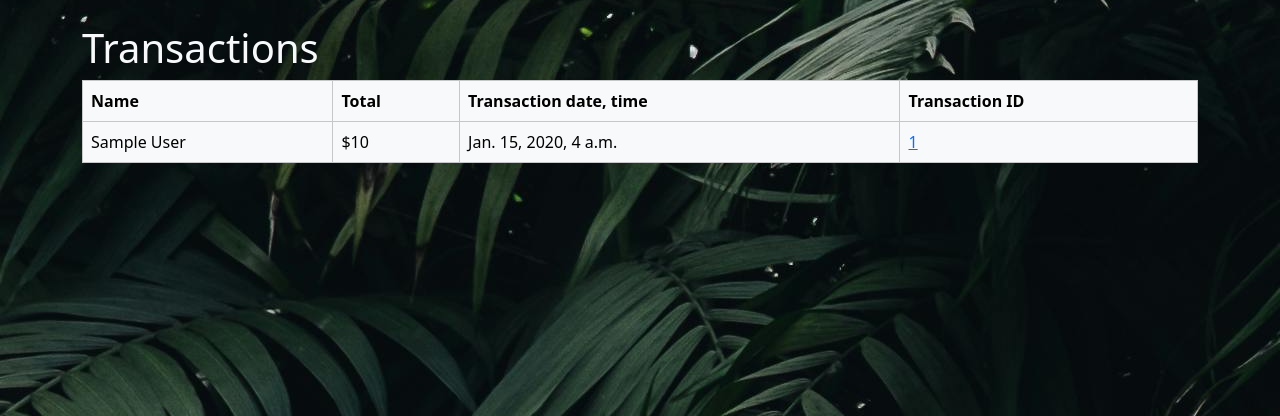
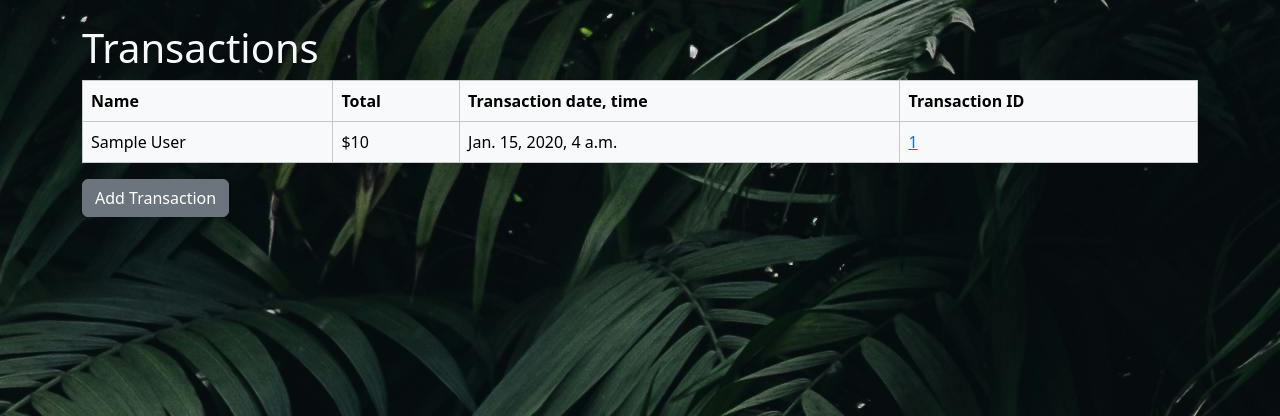
Before and after one commit to tylerboutwell/MotivateCRM, a Django app: page /crm/transactions/ in a window 1280 px wide. Shown: the part 56-472 px from the top of the page. Run offline with Django 5.2, Linux system fonts and the light colour scheme; tables that the repository leaves empty hold one stand-in row (values such as "Sample post").

Commit message:
create add transaction form and page

```diff
--- a/crm_app/templates/crm/transactions.html
+++ b/crm_app/templates/crm/transactions.html
@@ -25,6 +25,7 @@
                     </tbody>
                 {%endfor%}
             </table>
+            <a class="btn btn-secondary" href="{%url 'crm_app:add transaction'%}" role="button">Add Transaction</a>
         {% else %}
             <h1 class="text-light">No transactions for this user.</h1>
         {% endif %}
--- a/crm_app/urls.py
+++ b/crm_app/urls.py
@@ -7,6 +7,7 @@ urlpatterns = [
     path("", user_views.home, name="home"),
     path("<int:pk>/", views.DetailView.as_view(), name="detail"),
     path("transactions/", views.transactions.as_view(), name="transactions"),
+    path("add_transaction", views.AddTransaction, name= "add transaction"),
     path("customers/", views.Customers, name="customers"),
     path("customer/<int:pk>/", views.CustomerView, name="customer detail"),
     path("add_customer", views.AddCustomer, name= "add customer"),
--- a/crm_app/views/views.py
+++ b/crm_app/views/views.py
@@ -5,7 +5,7 @@ from ..models import Transaction, Customer
 from django.utils import timezone
 from django.contrib.auth.models import User
 from django.contrib import messages
-from ..forms import AddCustomerForm
+from ..forms import AddCustomerForm, AddTransactionForm
 
 
 
@@ -76,3 +76,16 @@ def AddCustomer(request):
     else:
         messages.success(request, "You must be logged in to add a customer.")
         return redirect('crm_app:home')
+
+def AddTransaction(request):
+    form = AddTransactionForm(request.POST or None)
+    if request.user.is_authenticated:
+        if request.method == "POST":
+            if form.is_valid():
+                add_transaction = form.save()
+                messages.success(request, "Transaction successfully added.")
+                return redirect('crm_app:transactions')
+        return render(request, 'crm/add_transaction.html', {'form': form})
+    else:
+        messages.success(request, "You must be logged in to add a transaction.")
+        return redirect('crm_app:home')
```
Also changed, not shown: crm_app/forms.py (+6 -1 lines), crm_app/templates/crm/add_transaction.html (added, +23 -0 lines).
